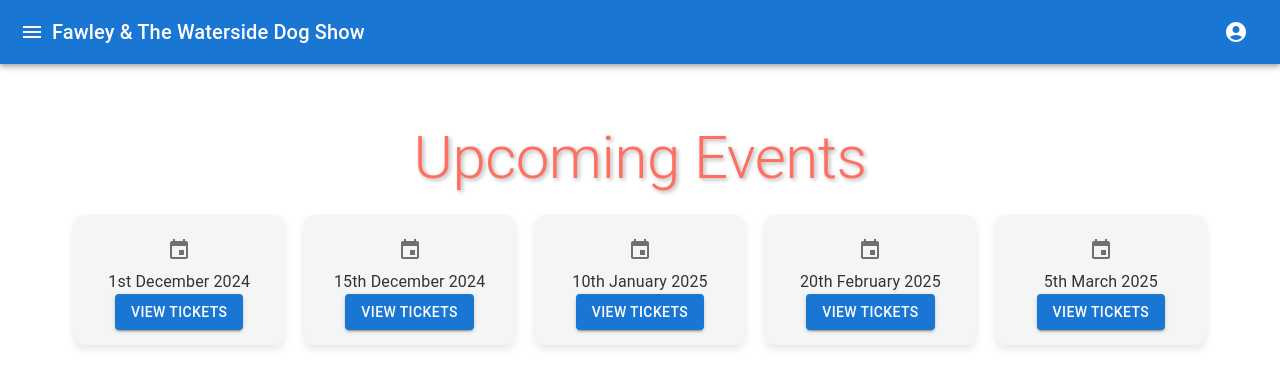
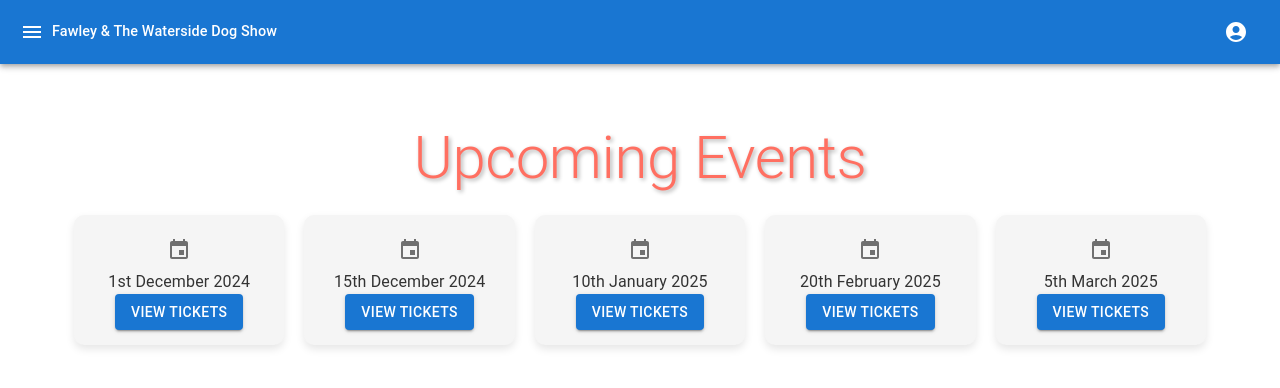
Before and after one commit to eddiemosh/fawley-waterside-dog-show, a React (Create React App) app: page /fawley-waterside-dog-show/events in a window 1280 px wide. Shown: the top 388 px of the page. Built offline with nearby package versions, Linux system fonts and the light colour scheme.

Commit message:
Making title smaller

```diff
--- a/src/components/header/header.js
+++ b/src/components/header/header.js
@@ -49,7 +49,7 @@ const Header = () => {
                 </IconButton>
                 <Typography
                     variant="h6"
-                    style={{ flexGrow: 1, cursor: 'pointer' }}
+                    style={{ flexGrow: 1, cursor: 'pointer', fontSize: '90%'}}
                     onClick={() => navigate('/')} // Navigate to home when title is clicked
                 >
                     Fawley & The Waterside Dog Show
```
